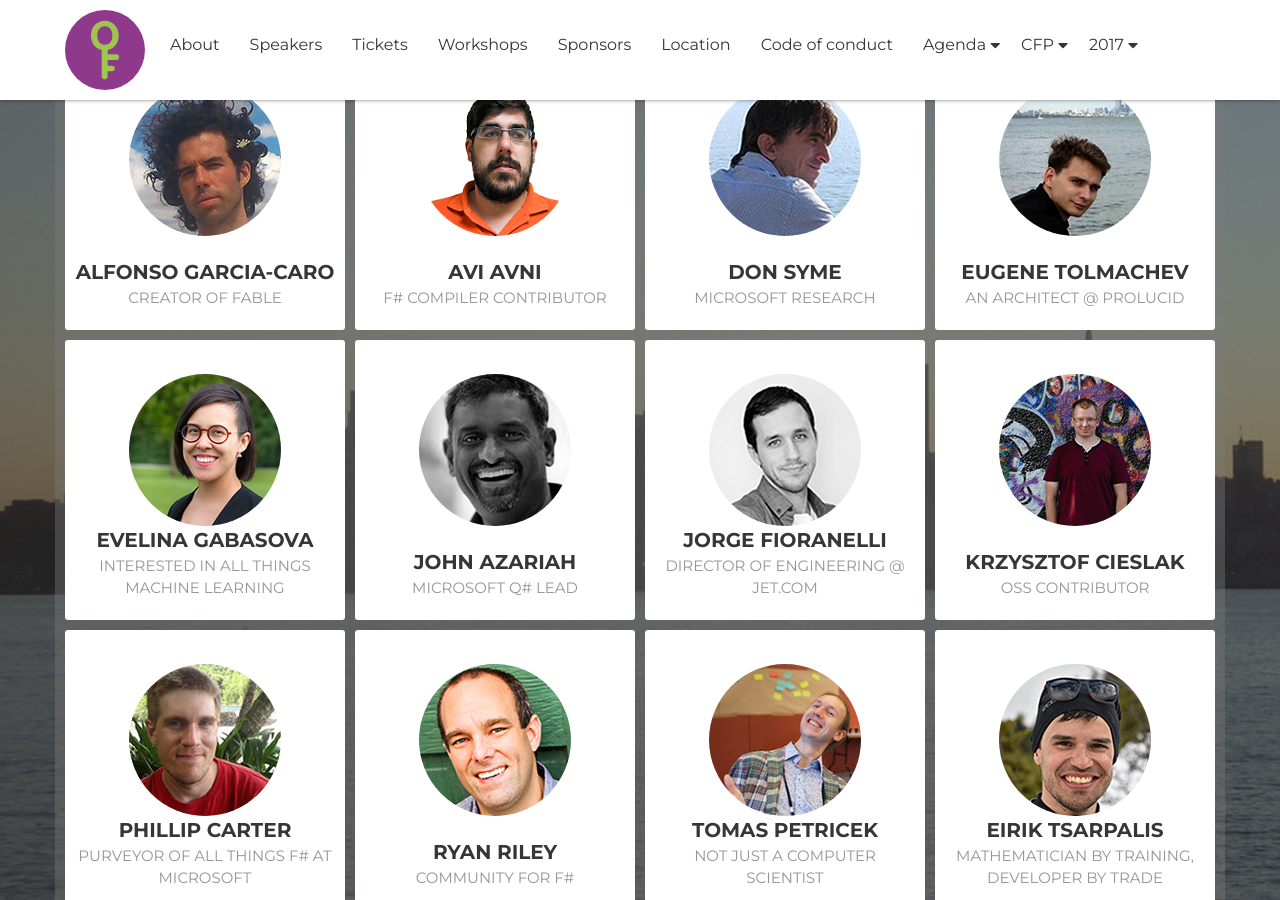
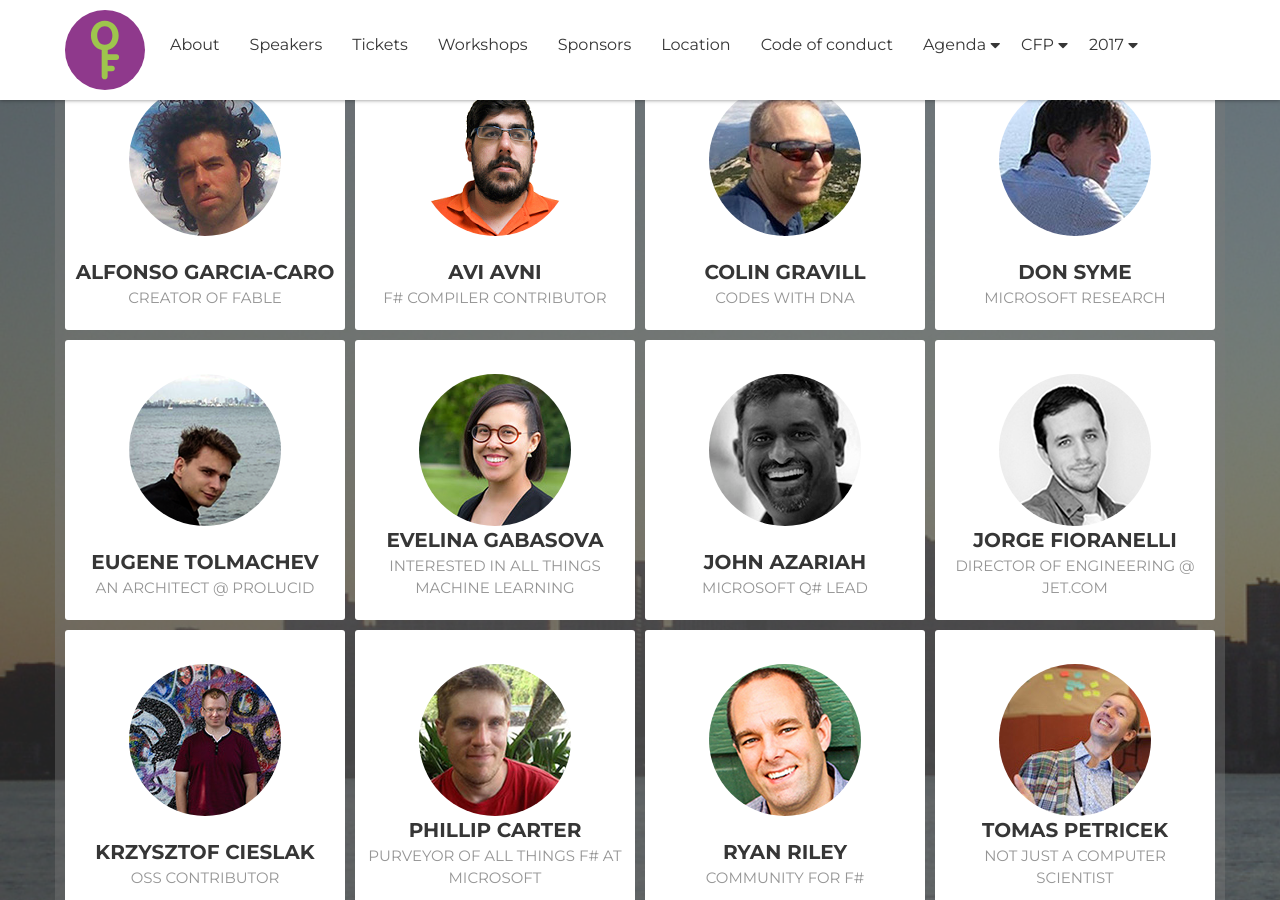
Before and after one commit to open-fsharp/open-fsharp.github.io, a Jekyll site: the page built from index.html, in a window 1280 px wide and 900 px high, scrolled down 1707 px. Built offline with Jekyll 4.4.1, drawn with Linux system fonts in a browser that asks for light colours; nearby versions of some CDN libraries; the list of posts is cut into pages by our own code; comment, search, counter and statistics services are not loaded.

Commit message:
Add Colin Gravill as a speaker

```diff
--- a/index.html
+++ b/index.html
@@ -165,6 +165,26 @@
 								<ul class="social-media">
 									<li><a href="https://twitter.com/AviAvni3"><i class="fab fa-twitter"></i></a></li>
 									<li><a href="https://github.com/AviAvni"><i class="fab fa-github-alt"></i></a></li>
+								</ul>
+							</div>
+						</div><!-- /.speaker-item -->
+					</div><!-- /.row -->
+				</div><!-- /.col-sm-6 col-md-3 -->
+
+				<div class="col-sm-6 col-md-3">
+					<div class="row">
+						<div class="speaker-item">
+							<div class="speaker-thumb">
+								<a href="#"><img src="{{ site.baseurl }}public/assets/speakers/2018/colin-gravill.jpg" alt="Colin Gravill"></a>
+							</div><!-- /.speaker-thumb -->
+							<div class="speaker-content">
+								<a href="#" class="speaker-name">COLIN GRAVILL</a>
+								<p class="designation">Codes with DNA</p>
+							</div>
+							<div class="speaker-social">
+								<ul class="social-media">
+									<li><a href="https://twitter.com/cgravill"><i class="fa fa-twitter"></i></a></li>
+									<li><a href="https://github.com/cgravill"><i class="fa fa-github"></i></a></li>
 								</ul>
 							</div>
 						</div><!-- /.speaker-item -->
```
Also changed, not shown: 2017/speakers.md (+0 -4 lines), public/assets/speakers/2018/colin-gravill.jpg (added).
